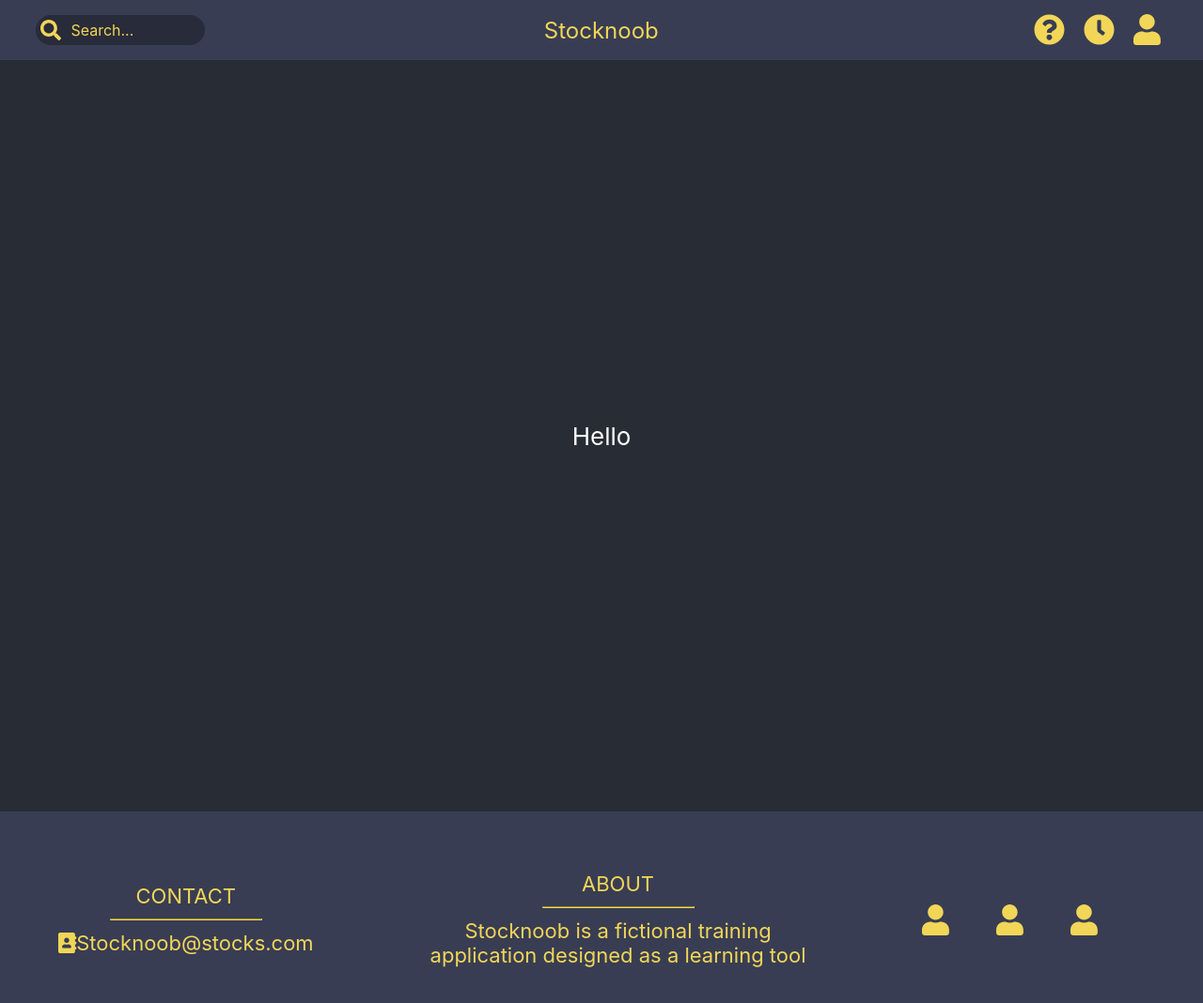
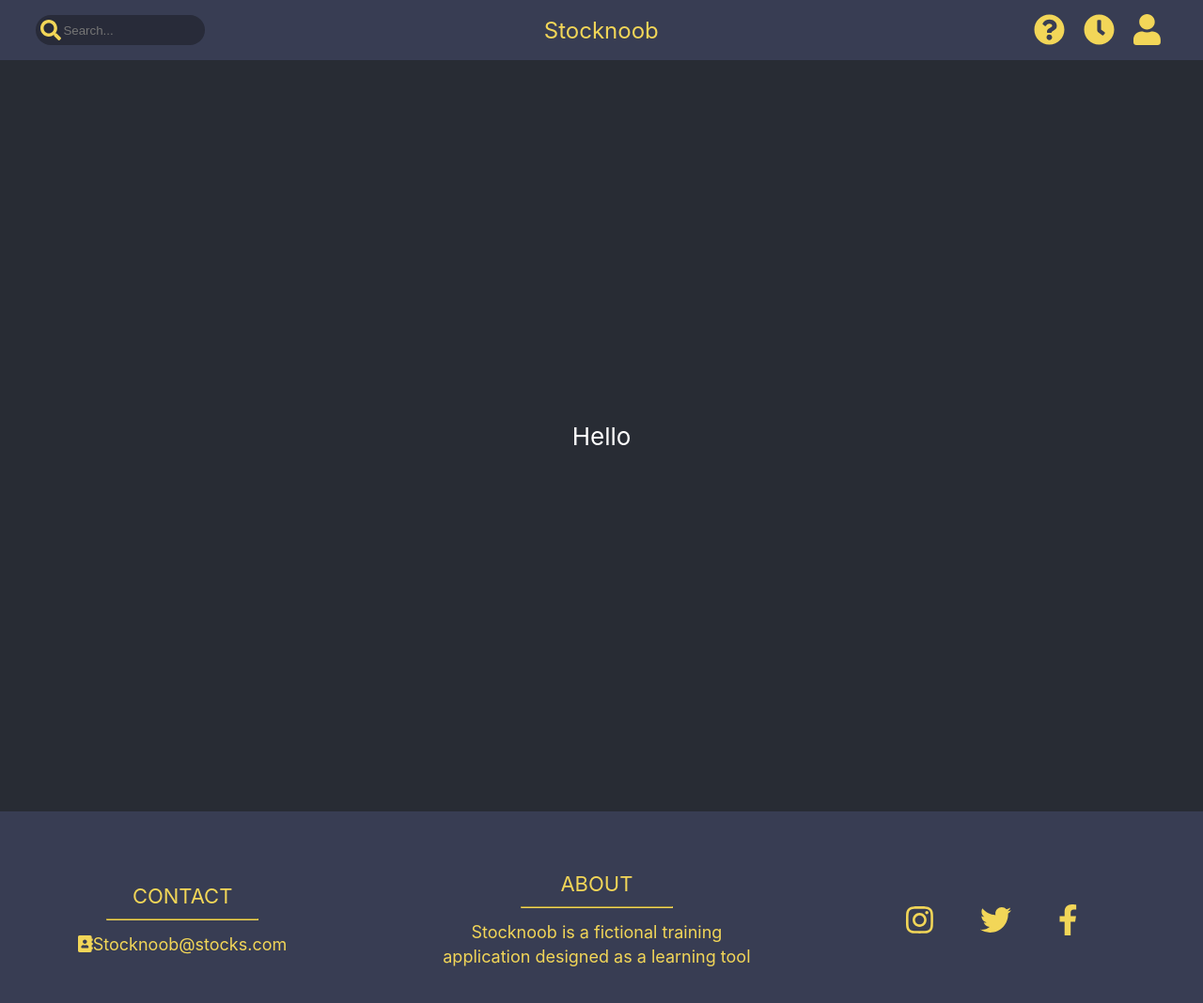
Before and after one commit to HawkieOne/StockNoobReact, a React (Create React App) app: page / in a window 1280 px wide. Shown: the top 1068 px of the page at 94% size. Built offline with nearby package versions, Linux system fonts and the light colour scheme.

Commit message:
fixed icons in footer and the searchbox in the header

```diff
--- a/package.json
+++ b/package.json
@@ -4,6 +4,7 @@
   "private": true,
   "dependencies": {
     "@fortawesome/fontawesome-svg-core": "^1.2.35",
+    "@fortawesome/free-brands-svg-icons": "^5.15.3",
     "@fortawesome/free-solid-svg-icons": "^5.15.3",
     "@fortawesome/react-fontawesome": "^0.1.14",
     "@testing-library/jest-dom": "^5.12.0",
--- a/src/components/Footer.css
+++ b/src/components/Footer.css
@@ -21,14 +21,22 @@
     margin-top: 4rem;
     font-size: 22px;
     color: #F2D658;
+}
 
+.Bottom .container .left span{
+    font-size: 18px;
+    color: #F2D658;
 }
 
 .Bottom .container .middle{
     margin-top: 4rem;
     font-size: 22px;
     color: #F2D658;
+}
 
+.Bottom .container .middle span{
+    font-size: 18px;
+    color: #F2D658;
 }
 
 .Bottom .container .right{
--- a/src/components/Footer.js
+++ b/src/components/Footer.js
@@ -2,7 +2,7 @@ import React from 'react'
 import "./Footer.css";
 import {  faUser, faAddressBook} from "@fortawesome/free-solid-svg-icons";
 import { FontAwesomeIcon } from "@fortawesome/react-fontawesome";
-
+import {faFacebookF, faGoogle, faTwitter, faInstagram} from "@fortawesome/free-brands-svg-icons";
 
 
 export default function Footer() {
@@ -12,21 +12,23 @@ export default function Footer() {
             <div className="left">
                 CONTACT
                 <hr className="seperator"/>
+                <span>
                 <FontAwesomeIcon className="mail" icon={faAddressBook} />
                 Stocknoob@stocks.com
+                </span>
             </div>
             <div className="middle">
                 ABOUT
                 <hr className="seperator"/>
+                <span>
                 Stocknoob is a fictional training
                 <br/>
-                application designed as a learning tool
+                application designed as a learning tool</span>
             </div>
             <div className="right">
-
-                <FontAwesomeIcon className="icon" icon={faUser} />
-                <FontAwesomeIcon className="icon" icon={faUser} />
-                <FontAwesomeIcon className="icon" icon={faUser} />
+                <FontAwesomeIcon className="icon" icon={faInstagram} />
+                <FontAwesomeIcon className="icon" icon={faTwitter} />
+                <FontAwesomeIcon className="icon" icon={faFacebookF} />
             </div>
             </div>
         </div>
--- a/src/components/Header.css
+++ b/src/components/Header.css
@@ -30,6 +30,14 @@
     font-size: 1.5rem;
 }
 
+.Header .left .search .searcharea{
+    width: 140px;
+    border: none;
+    background-color: #282b39;
+    color: #F2D658;
+    height: 80%;
+}
+
 .Header .left{
     margin-left: 3%;
 }
--- a/src/components/Header.js
+++ b/src/components/Header.js
@@ -11,7 +11,7 @@ export default function Header() {
             <div className="left">
                 <div className="search">
                 <FontAwesomeIcon className="searchIcon" icon={faSearch} />
-                <p>Search...</p>
+                <input className="searcharea" type="text" placeholder="Search..."></input>
                 </div>
             </div>
             <div className="middle">
```
Also changed, not shown: 1 other file (tests, documents, lock files or other folders).
